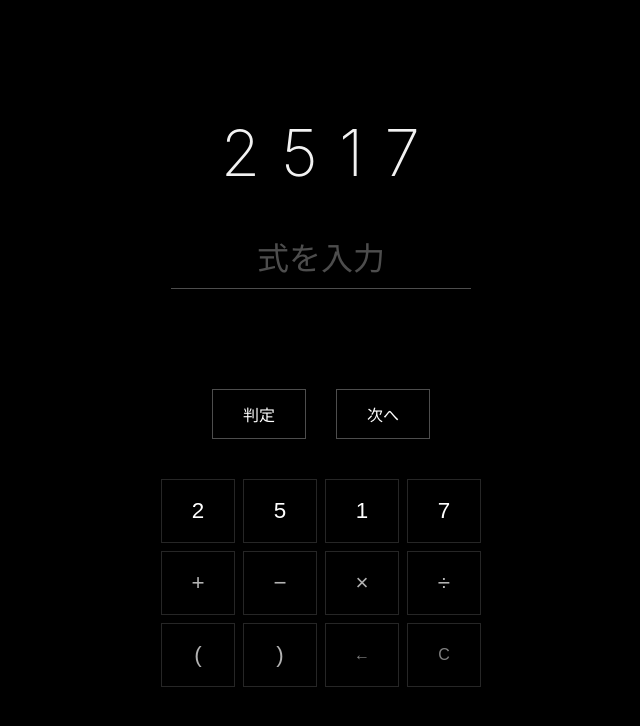
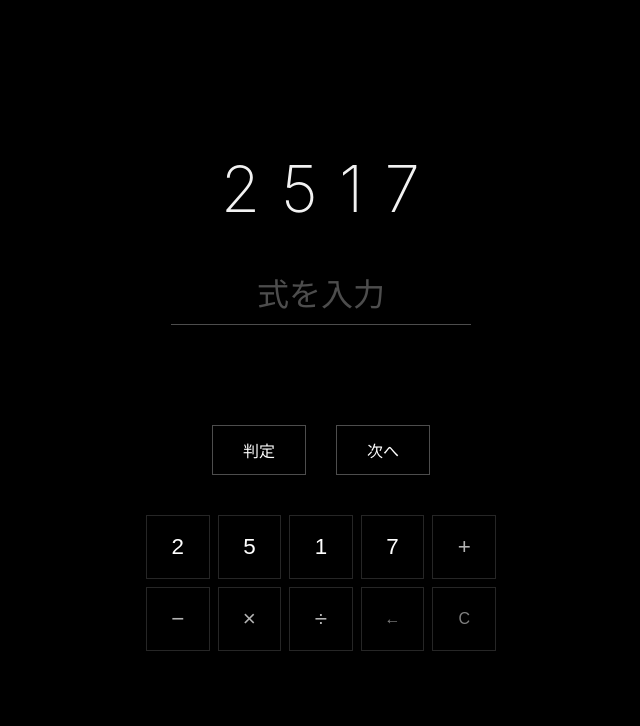
Before and after one commit to TadFuji/10game, a plain HTML site: page index.html in a window 1280 px wide. Shown: the whole page, without its empty margins (319-959 px from the left). Drawn offline with Linux system fonts and the light colour scheme.

Commit message:
🎒 小学生向け：括弧を削除してシンプルに

```diff
--- a/script.js
+++ b/script.js
@@ -67,8 +67,6 @@ function createKeypad() {
         { label: '−', type: 'operator', value: '-' },
         { label: '×', type: 'operator', value: '*' },
         { label: '÷', type: 'operator', value: '/' },
-        { label: '(', type: 'operator' },
-        { label: ')', type: 'operator' },
         { label: '←', type: 'action', action: 'backspace' },
         { label: 'C', type: 'action', action: 'clear' },
     ];
--- a/style.css
+++ b/style.css
@@ -6,7 +6,8 @@
     box-sizing: border-box;
 }
 
-html, body {
+html,
+body {
     height: 100%;
     overflow: hidden;
 }
@@ -125,9 +126,9 @@ button:active {
 /* キーパッド */
 .keypad {
     display: grid;
-    grid-template-columns: repeat(4, 1fr);
+    grid-template-columns: repeat(5, 1fr);
     gap: 8px;
-    max-width: 320px;
+    max-width: 350px;
     margin: 0 auto;
 }
 
@@ -170,8 +171,15 @@ button:active {
 
 /* アニメーション */
 @keyframes fadeIn {
-    from { opacity: 0; transform: translateY(-10px); }
-    to { opacity: 1; transform: translateY(0); }
+    from {
+        opacity: 0;
+        transform: translateY(-10px);
+    }
+
+    to {
+        opacity: 1;
+        transform: translateY(0);
+    }
 }
 
 .numbers {
```
